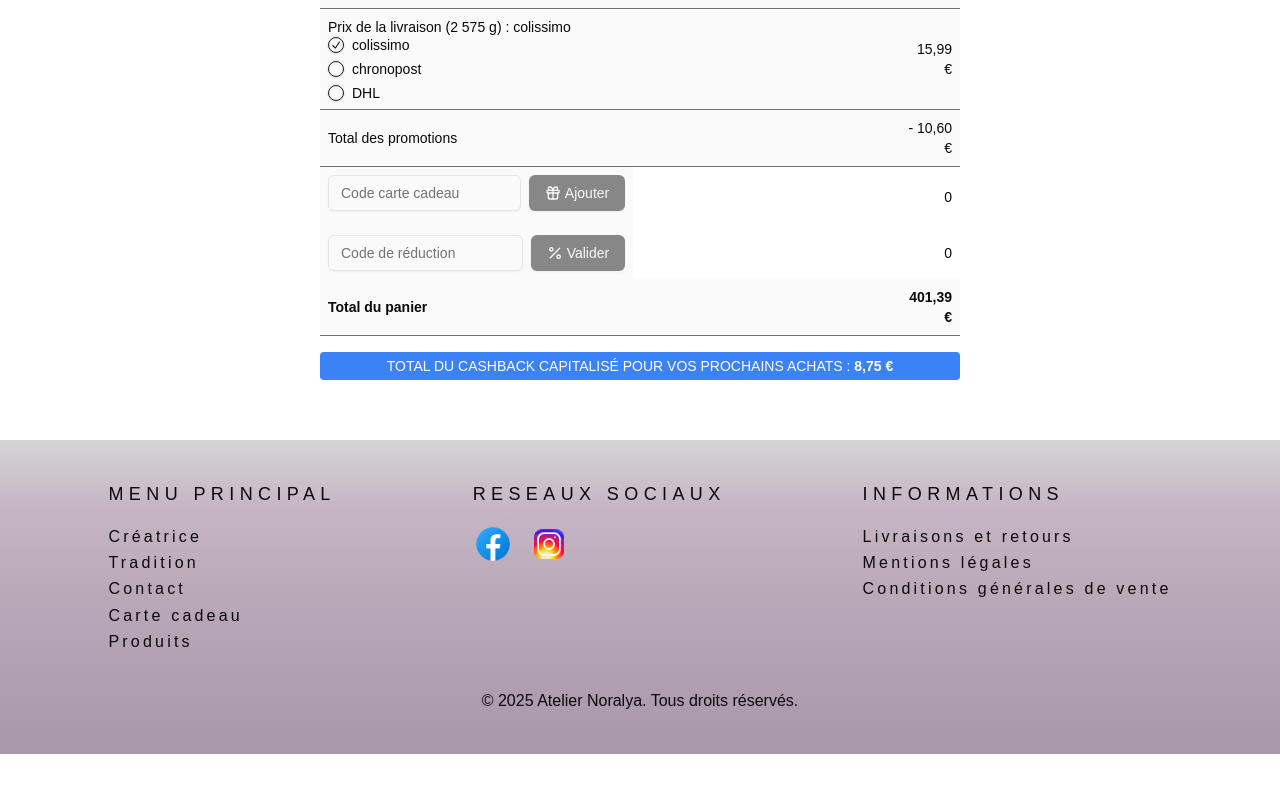
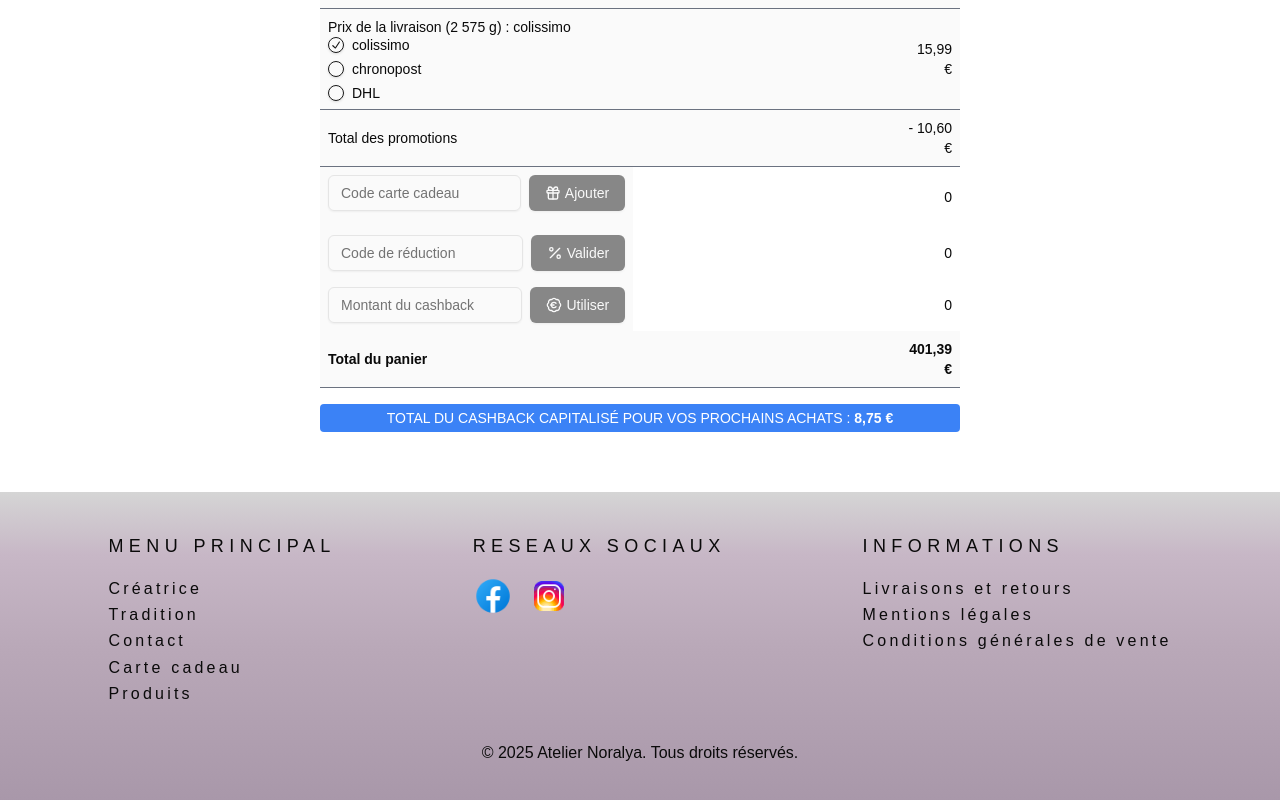
Before and after one commit to DavyHaYehoudi/e-com-v2, a Next.js app in the folder client/: page /cart in a window 1280 px wide. Shown: the part 2431-3231 px from the top of the page. Before the commit the page ends 3185 px from the top, so only its background shows below. Built offline with nearby package versions, Linux system fonts and the light colour scheme.

Commit message:
cashback row

```diff
--- a/client/app/mocks/delivery.ts
+++ b/client/app/mocks/delivery.ts
@@ -1,4 +1,6 @@
-export const deliveries = [
+import { DeliveryType } from "../types/DeliveryTypes";
+
+export const deliveries: DeliveryType[] = [
   {
     id: 1,
     name: "colissimo",
--- a/client/app/mocks/products.ts
+++ b/client/app/mocks/products.ts
@@ -1,4 +1,6 @@
-export const products = [
+import { Product, ProductCart } from "../types/ProductTypes";
+
+export const products: Product[] = [
   {
     id: 1,
     name: "Product 1",
@@ -152,7 +154,7 @@ export const products = [
     isActive: true,
   },
 ];
-export const productsInCart = {
+export const productsInCart: ProductCart = {
   items: [
     {
       id: 1,
@@ -223,10 +225,6 @@ export const productsInCart = {
   ],
 };
 export const productsInCartEmpty = {
-  items: [
-
-  ],
-  gift_cards: [
-
-  ],
+  items: [],
+  gift_cards: [],
 };
--- a/client/app/types/CashbackCartToUse.tsx
+++ /dev/null
@@ -1,17 +0,0 @@
-interface CashbackDetails {
-    transaction_id: number;
-    customer_id: number;
-    order_id: number | null; // Peut être null si non lié à une commande
-    review_id: number | null; // Peut être null si non lié à un avis
-    cash_back_earned_for_this_transaction: number; // Montant de cashback gagné
-    cash_back_spent_for_this_transaction: number; // Montant de cashback dépensé
-    createdAt: string; // Date au format string
-    reason: string; // Raison pour laquelle le cashback a été accordé
-  }
-
-  // Interface pour représenter un ensemble de cashbacks et les totaux associés
-  export interface CashbackCartToUseType {
-    cashBacks: CashbackDetails; // Un cashback par objet
-    total_earned: number; // Total des cashbacks gagnés
-    total_spent: number; // Total des cashbacks dépensés
-  }
--- /dev/null
+++ b/client/app/types/CashbackCartToUseType.tsx
@@ -0,0 +1,16 @@
+interface CashBackTransaction {
+  transaction_id: number;
+  customer_id: number;
+  order_id: number;
+  review_id: number | null;
+  cash_back_earned_for_this_transaction: string; // Assuming it's a string representing a decimal value
+  cash_back_spent_for_this_transaction: string; // Same assumption as above
+  createdAt: string; // ISO date string
+  reason: string;
+}
+
+export interface CashBackCartToUseType {
+  cashBacks: CashBackTransaction[];
+  total_earned: string; // Assuming it's a string representing a decimal value
+  total_spent: string; // Same assumption as above
+}
--- a/client/components/pages/cart/CartTable.tsx
+++ b/client/components/pages/cart/CartTable.tsx
@@ -23,6 +23,7 @@ import RowPromotion from "./rowTotals/RowPromotion";
 import RowGiftcardToUse from "./rowTotals/giftcardToUse/RowGiftcardToUse";
 import RowCodePromo from "./rowTotals/codePromo/RowCodePromo";
 import RowTotalCart from "./rowTotals/RowTotalCart";
+import RowCashbackToUse from "./rowTotals/cashback/RowCashbackToUse";
 
 const CartTable = () => {
   const [selectedDelivery, setSelectedDelivery] = useState(
@@ -30,6 +31,7 @@ const CartTable = () => {
   );
   const [codePromoPercentage, setCodePromoPercentage] = useState(0);
   const [giftCardsToUse, setGiftCardsToUse] = useState<GiftcardToUseType[]>([]);
+  const [selectedCashback, setSelectedCashback] = useState<number | null>(null);
   const handleDeliveryChange = (deliveryId: number) => {
     const selected = deliveries.find((delivery) => delivery.id === deliveryId);
     setSelectedDelivery(selected);
@@ -42,7 +44,10 @@ const CartTable = () => {
   const onDiscount = (discount_percentage: number) => {
     setCodePromoPercentage(discount_percentage);
   };
-
+  const handleCashbackSelect = (amount: number) => {
+    setSelectedCashback(amount);
+    console.log("Montant sélectionné:", amount);
+  };
   return (
     <Table>
       {calculateTotalCashbackCart(productsInCart.items) > 0 && (
@@ -77,11 +82,16 @@ const CartTable = () => {
           deliveryPrice={deliveryPrice}
           giftCardsToUse={giftCardsToUse}
         />
+        <RowCashbackToUse
+          onCashbackSelect={handleCashbackSelect}
+          selectedCashback={selectedCashback}
+        />
         <RowTotalCart
           productsInCart={productsInCart}
           deliveryPrice={deliveryPrice}
           giftCardsToUse={giftCardsToUse}
           codePromoPercentage={codePromoPercentage}
+          selectedCashback={selectedCashback}
         />
       </TableFooter>
     </Table>
--- a/client/components/pages/cart/rowTotals/RowTotalCart.tsx
+++ b/client/components/pages/cart/rowTotals/RowTotalCart.tsx
@@ -1,7 +1,7 @@
 import { formatPrice } from "@/app/utils/pricesFormat";
 import { TableCell, TableRow } from "@/components/ui/table";
 import React from "react";
-import { calculateTotalCartAfterCodePromo } from "../utils/calculUtils";
+import { calculateTotalCartAfterCashback } from "../utils/calculUtils";
 import { ProductCart } from "@/app/types/ProductTypes";
 import { GiftcardToUseType } from "@/app/types/GiftcardToUseTypes";
 
@@ -10,12 +10,14 @@ interface RowTotalCartProps {
   deliveryPrice: number;
   giftCardsToUse: GiftcardToUseType[];
   codePromoPercentage: number;
+  selectedCashback: number | null;
 }
 const RowTotalCart: React.FC<RowTotalCartProps> = ({
   productsInCart,
   deliveryPrice,
   giftCardsToUse,
   codePromoPercentage,
+  selectedCashback,
 }) => {
   return (
     <TableRow className="font-extrabold">
@@ -24,12 +26,13 @@ const RowTotalCart: React.FC<RowTotalCartProps> = ({
       </TableCell>
       <TableCell className="text-right  border-b border-gray-500">
         {formatPrice(
-          calculateTotalCartAfterCodePromo(
+          calculateTotalCartAfterCashback(
             productsInCart.items,
             deliveryPrice,
             productsInCart.gift_cards,
             giftCardsToUse,
-            codePromoPercentage
+            codePromoPercentage,
+            selectedCashback
           )
         )}
       </TableCell>
--- /dev/null
+++ b/client/components/pages/cart/rowTotals/cashback/CashbackToUse.tsx
@@ -0,0 +1,94 @@
+import React, { useState } from "react";
+import { useForm, Controller } from "react-hook-form";
+import { zodResolver } from "@hookform/resolvers/zod";
+import { Button } from "@/components/ui/button";
+import { Input } from "@/components/ui/input";
+import { TableCell } from "@/components/ui/table";
+import { CheckCircleIcon, BadgeEuro } from "lucide-react";
+import { cashbackToUseSchema } from "./cashbackToUseSchema";
+import { formatPrice } from "@/app/utils/pricesFormat";
+
+type FormValues = {
+  cashbackAmount: number;
+};
+
+const CashbackToUse = ({
+  onCashbackSelect,
+}: {
+  onCashbackSelect: (amount: number) => void;
+}) => {
+  const maxCashback = 5;
+  const [isSubmitted, setIsSubmitted] = useState(false);
+  const {
+    control,
+    watch,
+    setValue,
+    formState: { errors },
+  } = useForm<FormValues>({
+    resolver: zodResolver(cashbackToUseSchema(maxCashback)),
+    defaultValues: {
+      cashbackAmount: 0,
+    },
+  });
+
+  const cashbackAmount = watch("cashbackAmount");
+  const isButtonDisabled = cashbackAmount <= 0;
+
+  const handleCashbackChange = (value: string) => {
+    const numericValue = Number(value);
+    // Réinitialiser isSubmitted si la valeur change
+    setIsSubmitted(false);
+    if (numericValue > maxCashback) {
+      setValue("cashbackAmount", maxCashback);
+    } else {
+      setValue("cashbackAmount", numericValue);
+    }
+  };
+
+  const isValidAmount = cashbackAmount > 0 && cashbackAmount <= maxCashback;
+
+  const handleSubmit = () => {
+    if (isValidAmount) {
+      onCashbackSelect(cashbackAmount); // Appel de la fonction de rappel
+      setIsSubmitted(true); // Met à jour isSubmitted lorsque le montant est valide
+    }
+  };
+
+  return (
+    <TableCell className="flex w-full max-w-sm items-center space-x-2">
+      <Controller
+        name="cashbackAmount"
+        control={control}
+        render={({ field }) => (
+          <Input
+            type="number"
+            placeholder="Montant du cashback"
+            {...field}
+            value={field.value || ""}
+            onChange={(e) => handleCashbackChange(e.target.value)}
+          />
+        )}
+      />
+      {errors.cashbackAmount && (
+        <span className="text-red-500">{errors.cashbackAmount.message}</span>
+      )}
+
+      <Button type="button" onClick={handleSubmit} disabled={isButtonDisabled}>
+        <BadgeEuro className="size-4" />
+        <span className="ml-1">Utiliser</span>
+      </Button>
+
+      {/* Affichage du montant et cercle de validation seulement après soumission */}
+      {isSubmitted && isValidAmount && (
+        <>
+          <CheckCircleIcon className="text-green-500" />
+          <span className="text-green-500 whitespace-nowrap">
+            {formatPrice(cashbackAmount)}
+          </span>
+        </>
+      )}
+    </TableCell>
+  );
+};
+
+export default CashbackToUse;
--- /dev/null
+++ b/client/components/pages/cart/rowTotals/cashback/RowCashbackToUse.tsx
@@ -0,0 +1,24 @@
+import { TableCell, TableRow } from "@/components/ui/table";
+import React from "react";
+import CashbackToUse from "./CashbackToUse";
+import { formatPrice } from "@/app/utils/pricesFormat";
+
+interface RowCashbackToUseProps {
+  onCashbackSelect: (amount: number) => void;
+  selectedCashback: number | null; // null si aucun cashback sélectionné ici pour l'instant.
+}
+const RowCashbackToUse: React.FC<RowCashbackToUseProps> = ({
+  onCashbackSelect,
+  selectedCashback,
+}) => {
+  return (
+    <TableRow>
+      <CashbackToUse onCashbackSelect={onCashbackSelect} />
+      <TableCell className="text-right bg-white" colSpan={5}>
+        {selectedCashback ? `- ${formatPrice(selectedCashback)}` : 0}
+      </TableCell>
+    </TableRow>
+  );
+};
+
+export default RowCashbackToUse;
--- /dev/null
+++ b/client/components/pages/cart/rowTotals/cashback/cashbackToUseSchema.tsx
@@ -0,0 +1,11 @@
+// cashbackSchema.ts
+import { z } from "zod";
+
+export const cashbackToUseSchema = (maxCashback: number) =>
+  z.object({
+    cashbackAmount: z
+      .number()
+      .min(0, { message: "Le montant ne peut pas être négatif" })
+      .max(maxCashback, { message: "Le montant dépasse la limite autorisée" })
+      .nullable() // Permet d'avoir une valeur null si l'input est vide
+  });
--- a/client/components/pages/cart/utils/calculUtils.tsx
+++ b/client/components/pages/cart/utils/calculUtils.tsx
@@ -93,29 +93,6 @@ export const calculateTotalCartAfterDiscountAndGiftcardToUse = (
     calculateTotalAmountGiftCardToUse(giftcardsToUse)
   );
 };
-export const calculateTotalCartAfterCodePromo = (
-  items: ProductCartItems[],
-  deliveryPrice: number,
-  giftcardsToBuy: ProductCartGiftcards[] = [],
-  giftcardsToUse: GiftcardToUseType[] = [],
-  percentage: number
-) => {
-  return (
-    calculateTotalCartAfterDiscountAndGiftcardToUse(
-      items,
-      deliveryPrice,
-      giftcardsToBuy,
-      giftcardsToUse
-    ) -
-    calculateCodePromoDiscountOnCartTotal(
-      items,
-      deliveryPrice,
-      giftcardsToBuy,
-      giftcardsToUse,
-      percentage
-    )
-  );
-};
 export const calculateCodePromoDiscountOnCartTotal = (
   items: ProductCartItems[],
   deliveryPrice: number,
@@ -134,3 +111,28 @@ export const calculateCodePromoDiscountOnCartTotal = (
     100
   );
 };
+export const calculateTotalCartAfterCashback = (
+  items: ProductCartItems[],
+  deliveryPrice: number,
+  giftcardsToBuy: ProductCartGiftcards[] = [],
+  giftcardsToUse: GiftcardToUseType[] = [],
+  percentage: number,
+  selectedCashback: number|null
+) => {
+  return (
+    calculateTotalCartAfterDiscountAndGiftcardToUse(
+      items,
+      deliveryPrice,
+      giftcardsToBuy,
+      giftcardsToUse
+    ) -
+    calculateCodePromoDiscountOnCartTotal(
+      items,
+      deliveryPrice,
+      giftcardsToBuy,
+      giftcardsToUse,
+      percentage
+    ) -
+    (selectedCashback??0)
+  );
+};
```
Also changed, not shown: client/app/mocks/cashbackHistory.ts (added, +48 -0 lines).
